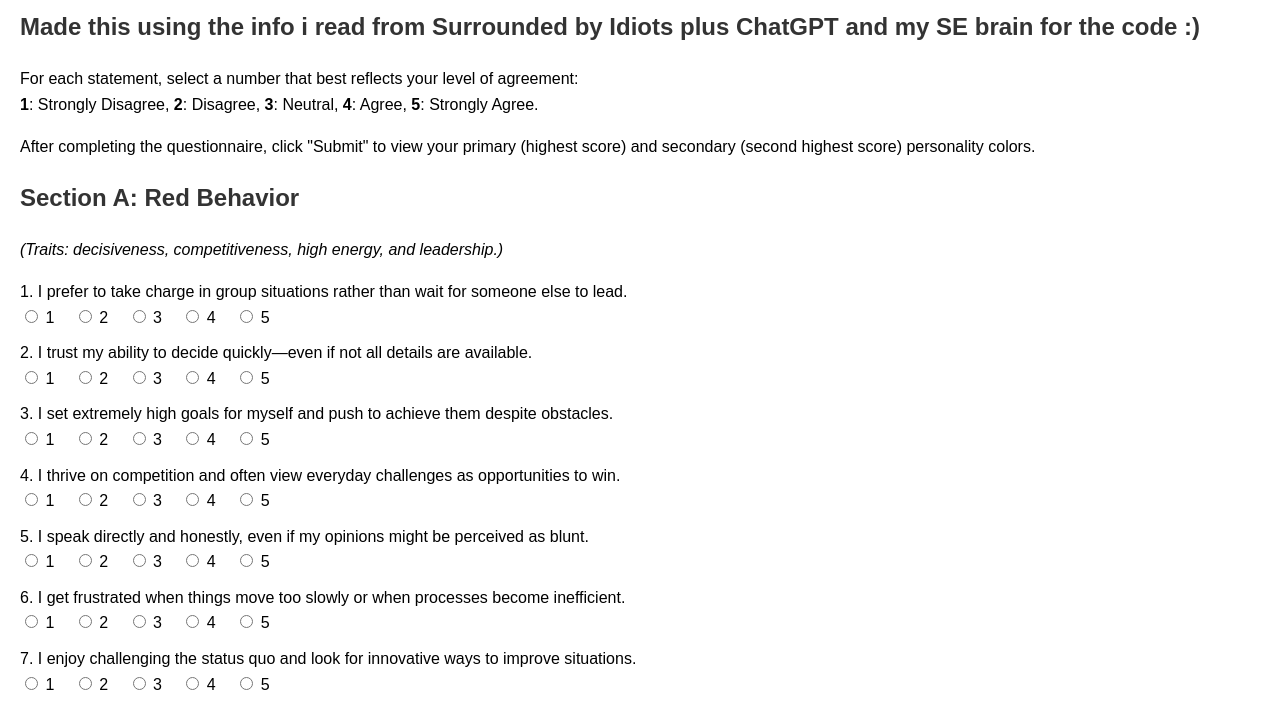
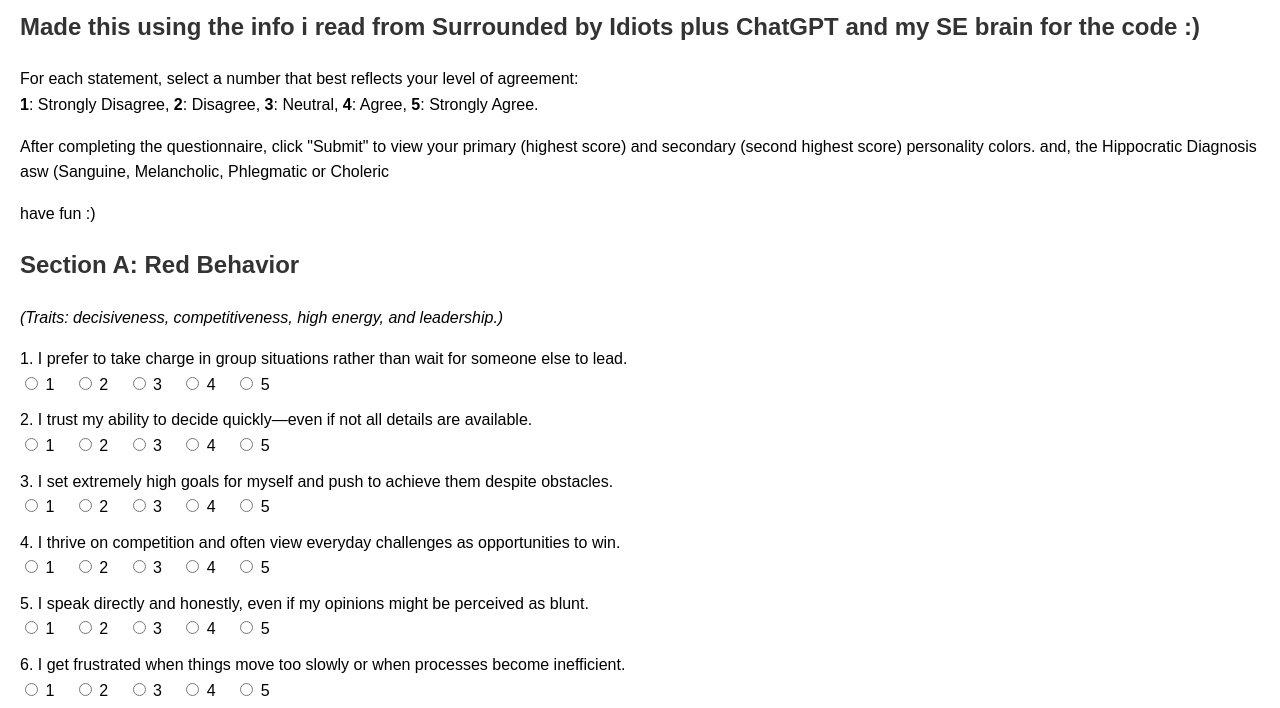
Before and after one commit to ruwaidhahakeem/color-quiz, a plain HTML site: page index.html in a window 1280 px wide. Shown: the part 86-794 px from the top of the page. Drawn offline with Linux system fonts and the light colour scheme.

Commit message:
Update index.html

```diff
--- a/index.html
+++ b/index.html
@@ -45,7 +45,9 @@
   </p>
   <p>
     After completing the questionnaire, click "Submit" to view your primary (highest score) and secondary (second highest score) personality colors.
+    and, the Hippocratic Diagnosis asw (Sanguine, Melancholic, Phlegmatic or Choleric
   </p>
+  <p>have fun :)</p>
 
   <form id="questionnaire">
 
```
